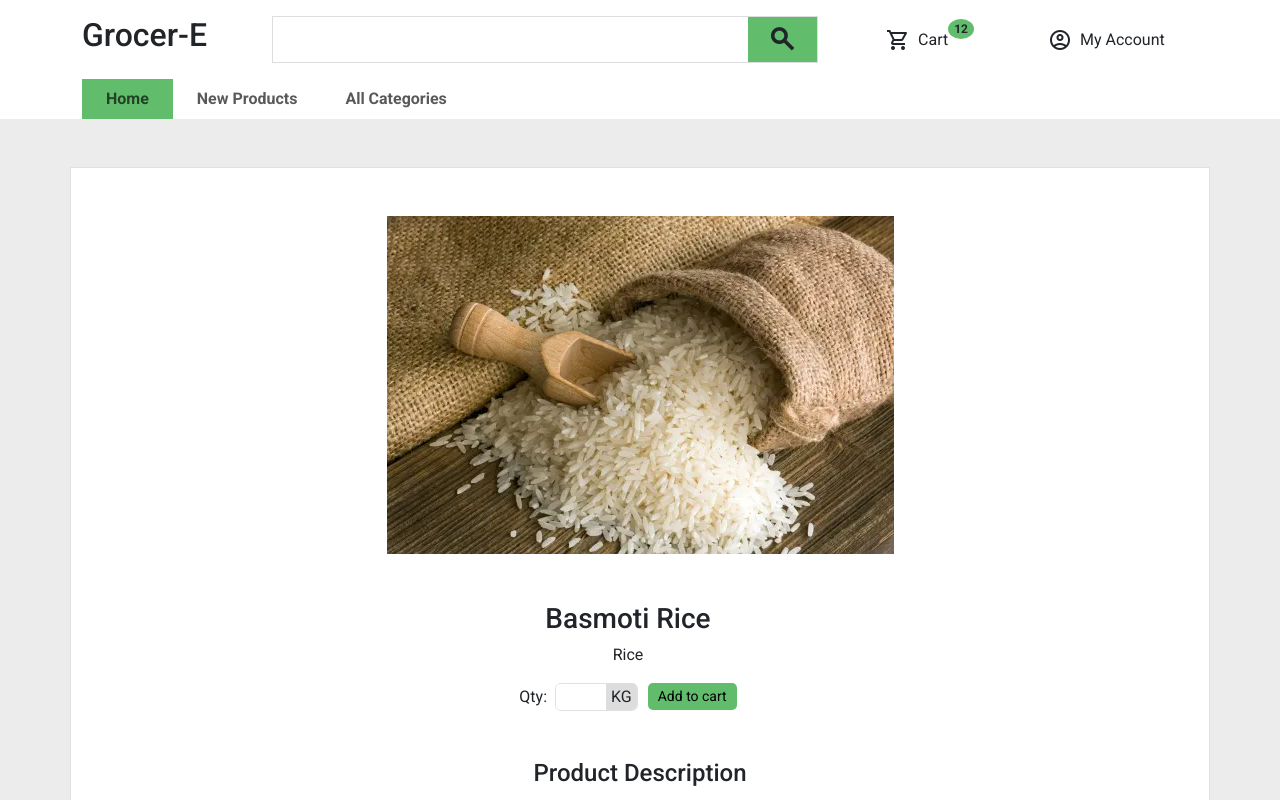
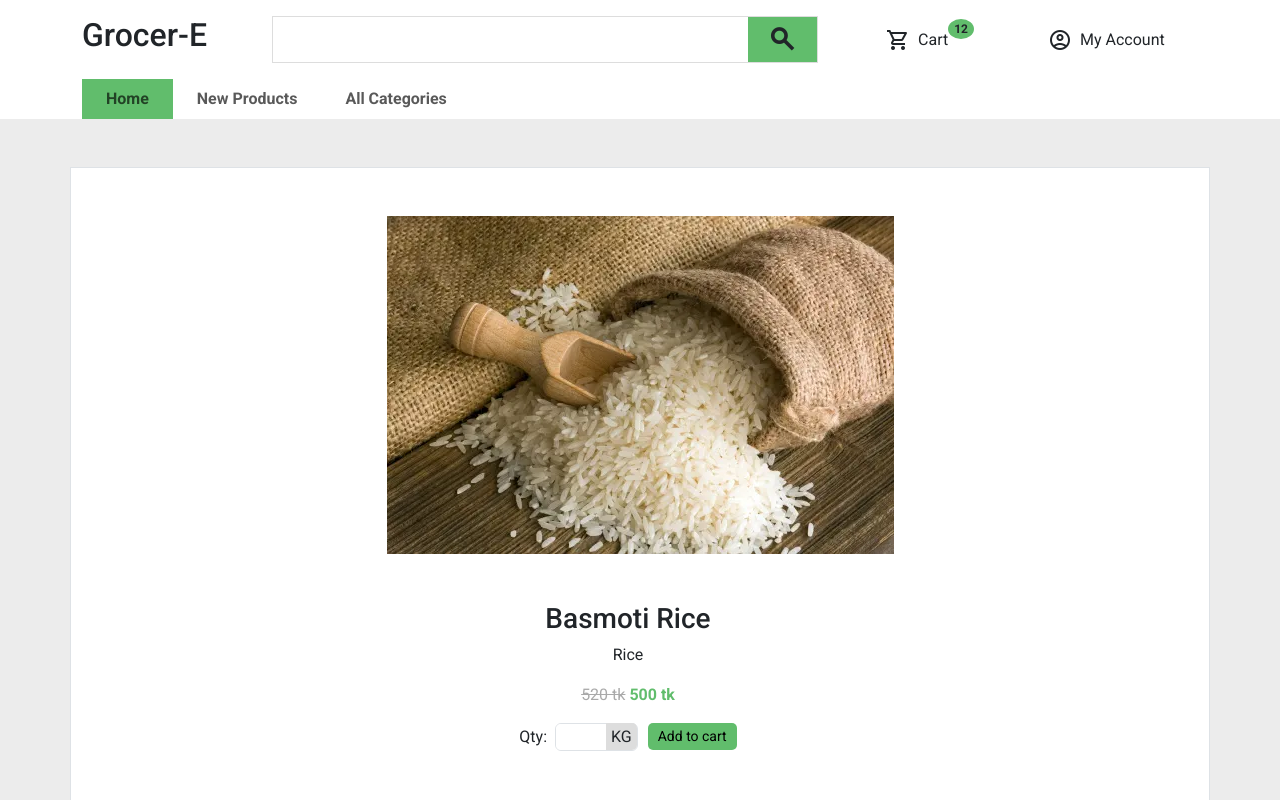
Before and after one commit to thdihan/Grocer-E, a React (Vite) app in the folder client/: page /product/1 in a window 1280 px wide. Shown: the top 800 px of the page. Built offline with nearby package versions, Linux system fonts and the light colour scheme.

Commit message:
Add product ui update

```diff
--- a/client/src/Components/Buyer/SingleProductDetails.jsx
+++ b/client/src/Components/Buyer/SingleProductDetails.jsx
@@ -25,6 +25,21 @@ export default function SingleProductDetails() {
                                 </h3>
                                 <p className={`${classes["product-category"]}`}>
                                     Rice
+                                </p>
+
+                                <p
+                                    className={`${classes["product-price"]} m-0 my-3`}
+                                >
+                                    <del
+                                        className={`${classes["fade-base-price"]}`}
+                                    >
+                                        520 tk
+                                    </del>{" "}
+                                    <span
+                                        className={`${classes["discounted-price"]}`}
+                                    >
+                                        500 tk
+                                    </span>
                                 </p>
                             </div>
 
--- a/client/src/Components/Seller/Pages/SellerAddProduct.jsx
+++ b/client/src/Components/Seller/Pages/SellerAddProduct.jsx
@@ -165,9 +165,22 @@ export default function SellerAddProduct() {
                         </div>
                     </div>
 
+                    <div className={`col-12`}>
+                        <label htmlFor="product-description">
+                            Product Description
+                        </label>
+                        <textarea
+                            name="product-description"
+                            id="product-description"
+                            cols="30"
+                            rows="10"
+                        ></textarea>
+                    </div>
                     <div className="col-12 my-2">
                         <div className="container-fluid">
-              <div className={`${classes["category-header"]} p-2 row`}>
+                            <div
+                                className={`${classes["category-header"]} p-2 row`}
+                            >
                                 <div
                                     className={`col-10 d-flex align-items-center ${classes["selected-category-list"]}`}
                                 >
@@ -180,16 +193,27 @@ export default function SellerAddProduct() {
                                                 key={category}
                                                 className="d-flex align-items-center rounded-pill px-2 me-2"
                                             >
-                        <span className="me-2">{category}</span>
+                                                <span className="me-2">
+                                                    {category}
+                                                </span>
                                             </p>
                                         ))}
                                     </div>
                                 </div>
-                <div className={`col-2 ${classes["category-search-box"]}`}>
-                  <input type="text" className={`py-2`} name="" id="" />
+                                <div
+                                    className={`col-2 ${classes["category-search-box"]}`}
+                                >
+                                    <input
+                                        type="text"
+                                        className={`py-2`}
+                                        name=""
+                                        id=""
+                                    />
                                 </div>
                             </div>
-              <div className={`${classes["category-details"]} p-2 row`}>
+                            <div
+                                className={`${classes["category-details"]} p-2 row`}
+                            >
                                 <div
                                     className={`col-12 d-flex flex-wrap ${classes["category-list"]}`}
                                 >
@@ -201,7 +225,9 @@ export default function SellerAddProduct() {
                                             onChange={(e) => {
                                                 e.target.checked
                                                     ? addCategorySelection(e)
-                          : deleteCategorySelection(e);
+                                                    : deleteCategorySelection(
+                                                          e
+                                                      );
                                             }}
                                         />
                                         Category 1
@@ -214,7 +240,9 @@ export default function SellerAddProduct() {
                                             onChange={(e) => {
                                                 e.target.checked
                                                     ? addCategorySelection(e)
-                          : deleteCategorySelection(e);
+                                                    : deleteCategorySelection(
+                                                          e
+                                                      );
                                             }}
                                         />
                                         Category 2
@@ -236,7 +264,9 @@ export default function SellerAddProduct() {
                         />
                     </div>
                     {fileError && (
-            <p style={{ color: "red" }}>Only jpeg, jpg and png files allowed</p>
+                        <p style={{ color: "red" }}>
+                            Only jpeg, jpg and png files allowed
+                        </p>
                     )}
                     {error && <p style={{ color: "red" }}>{error}</p>}
                     <input
--- a/client/src/Style/Buyer/SingleProductDetails.module.css
+++ b/client/src/Style/Buyer/SingleProductDetails.module.css
@@ -19,3 +19,11 @@
     border-top-right-radius: 5px;
     border-bottom-right-radius: 5px;
 }
+
+.fade-base-price {
+    color: #aaa;
+}
+.discounted-price {
+    color: var(--green-primary);
+    font-weight: bold;
+}
```
Lines whose indentation alone changed are shown as unchanged.
